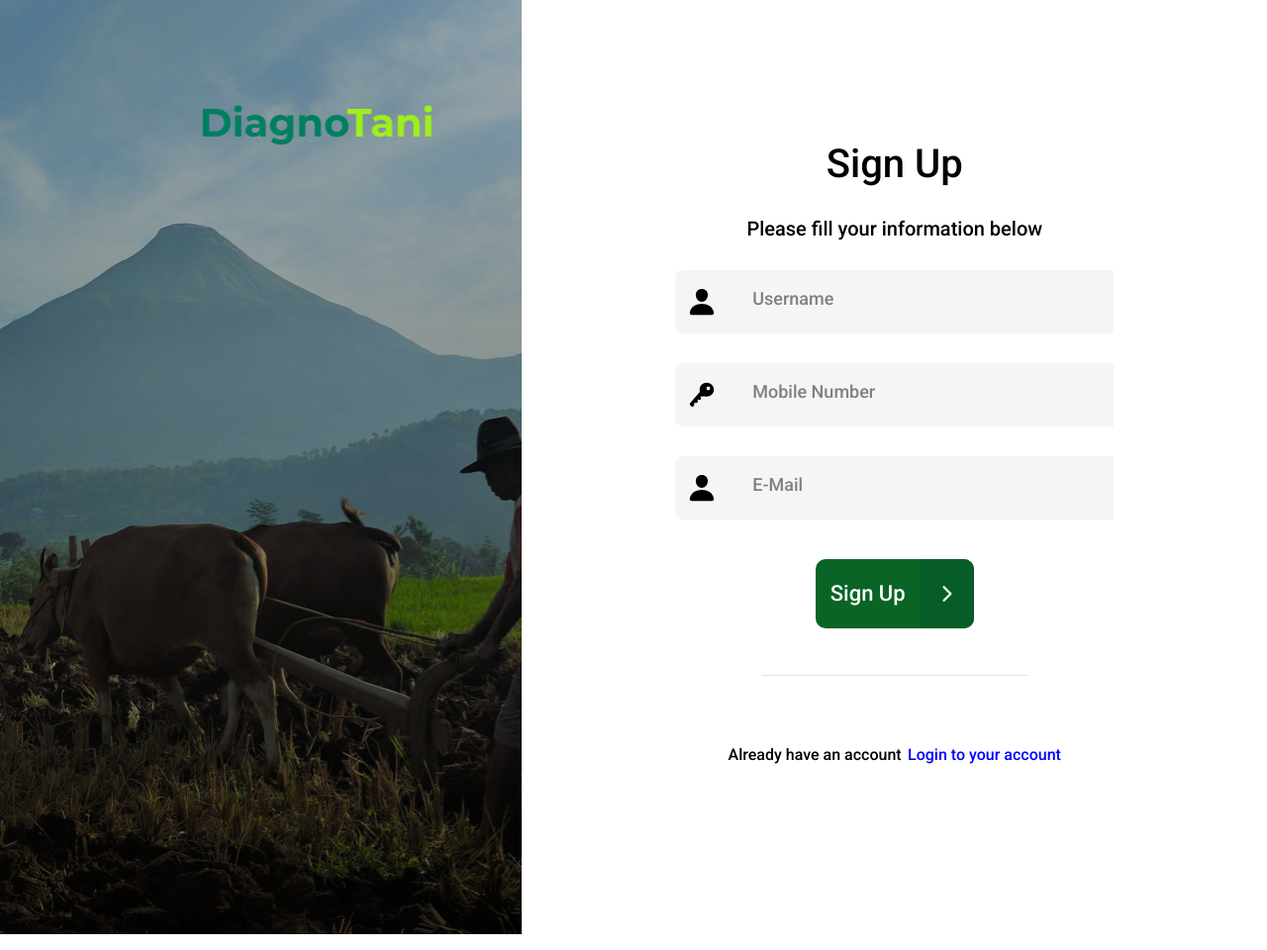
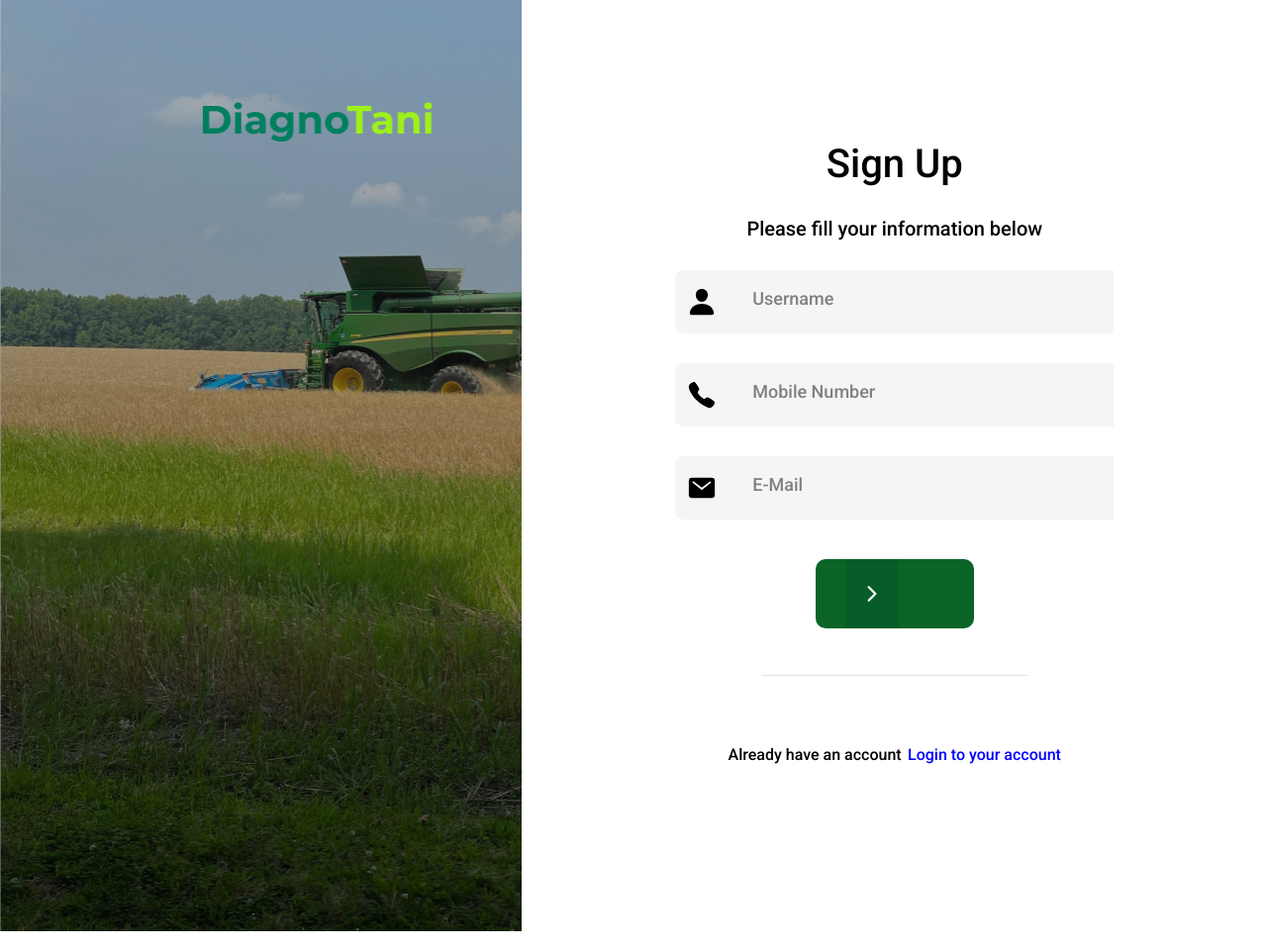
Before and after one commit to firdauzynuzula/Diagnotani, a PHP site: page /signup.html in a window 1280 px wide. Shown: the whole page at 99% size. Run offline with PHP 8.4, Linux system fonts and the light colour scheme.

Commit message:
add some page

```diff
--- a/signup.html
+++ b/signup.html
@@ -9,7 +9,7 @@
     <body>
         <div class="container" id="container">
             <!--login-right-->
-            <div class="login-right"></div>
+            <div class="login-right-signup"></div>
             <!-- login left -->
             <div class="login-left">
                 <header class="header">
@@ -27,13 +27,13 @@
                     </div>
                     <!-- Mobile number -->
                     <div class="input-password">
-                        <img src="assets/key.svg" alt="icon-password" />
+                        <img src="assets/call.svg" alt="icon-mobile-number" />
                         <input type="tel" required />
                         <label class="label-group">Mobile Number</label>
                     </div>
                     <!-- Email -->
                     <div class="input-user">
-                        <img src="assets/person.svg" alt="icon-user" />
+                        <img src="assets/mail.svg" alt="icon-mail" />
                         <input type="email" required />
                         <label class="label-group">E-mail</label>
                     </div>
@@ -41,8 +41,8 @@
                 <!-- button -->
                 <button type="submit" class="button-signup">
                     <span class="button-text-signup"
-                        ><a href="#" class="url-signup">sign up</a></span
-                    >
+                        ><a href="index.html" class="url-signup"></a
+                    ></span>
                     <span class="button-icon">
                         <ion-icon name="chevron-forward-outline"></ion-icon>
                     </span>
--- a/style.css
+++ b/style.css
@@ -227,3 +227,12 @@ img {
     color: #fff;
     cursor: pointer;
 }
+
+.login-right-signup {
+    width: 50%;
+    height: 100%;
+    background-image: url("/assets/signup-page.png");
+    background-repeat: no-repeat;
+    background-clip: border-box;
+    background-position: 0 -5rem;
+}
```
Also changed, not shown: result.html (added).
